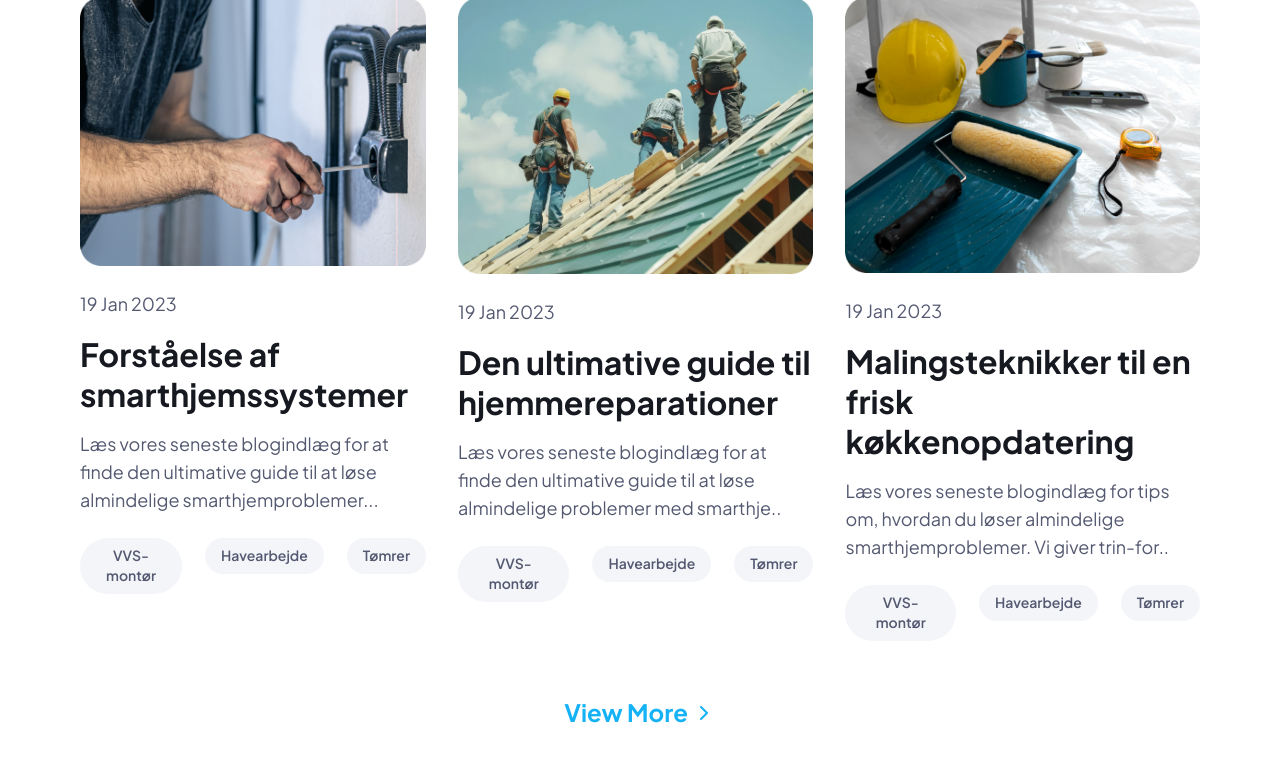
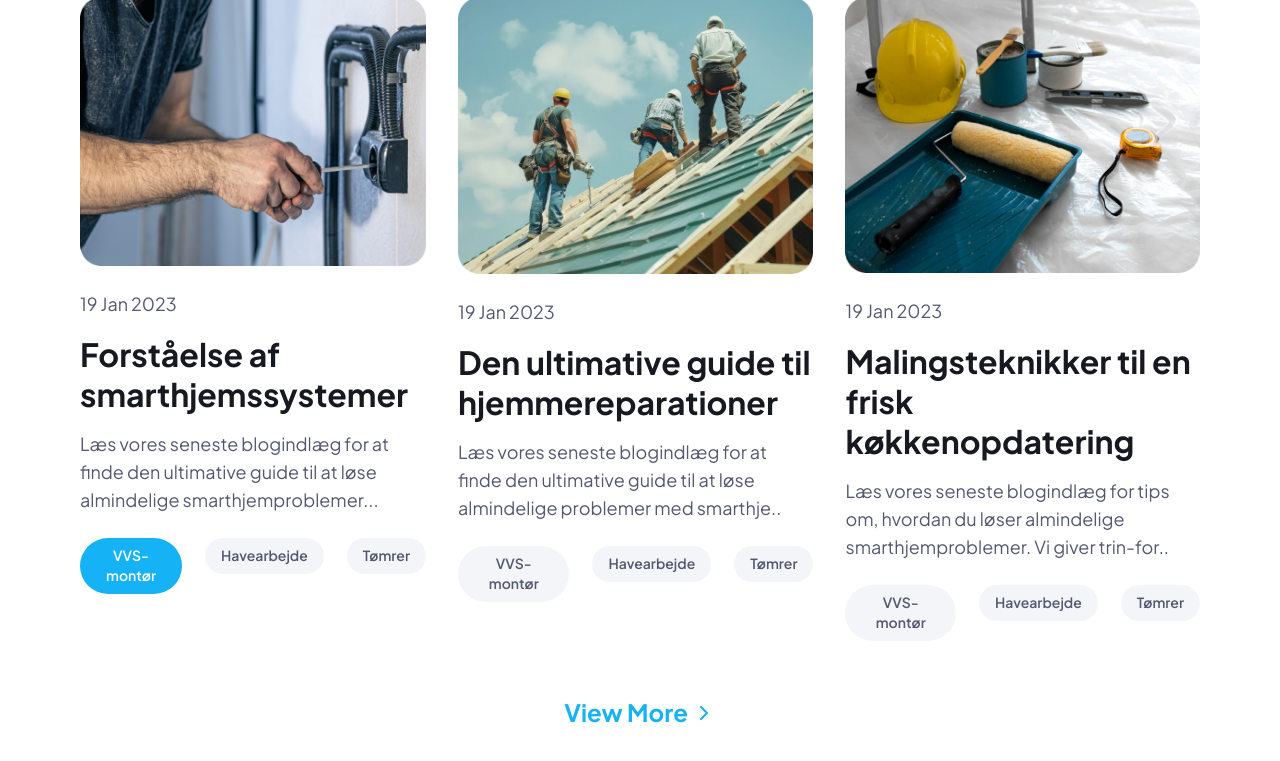
Before and after one commit to Sivonenko/ProHome, a website built with Vite: page src/index.html in a window 1280 px wide. In both pictures the pointer is over the link 131 px from the left and 4427 px from the top of the page. Shown: the part 3861-4622 px from the top of the page. Built offline with nearby package versions, Linux system fonts and the light colour scheme.

Commit message:
Update blog.css

```diff
--- a/src/css/blog.css
+++ b/src/css/blog.css
@@ -56,7 +56,7 @@ line-height: 1.42857;
 text-align: center;
 color: #545971;
 border-radius: 999px;
-background: #f3f5f9;
+background-color: #f3f5f9;
 }
 
 .link-desc {
@@ -116,7 +116,14 @@ margin-bottom: 24px;
 .blog-listing {
     gap: 23px;
 }
-
+.blog-listing-link{
+    transition: color 350ms cubic-bezier(0.165, 0.84, 0.44, 1), background-color 350ms cubic-bezier(0.165, 0.84, 0.44, 1) ;
+}
+.blog-listing-link:hover,
+.blog-listing-link:focus{
+    background-color: #15b2f5;
+    color: #fff;
+}
 .link-none {
     display: none;
 }
```
